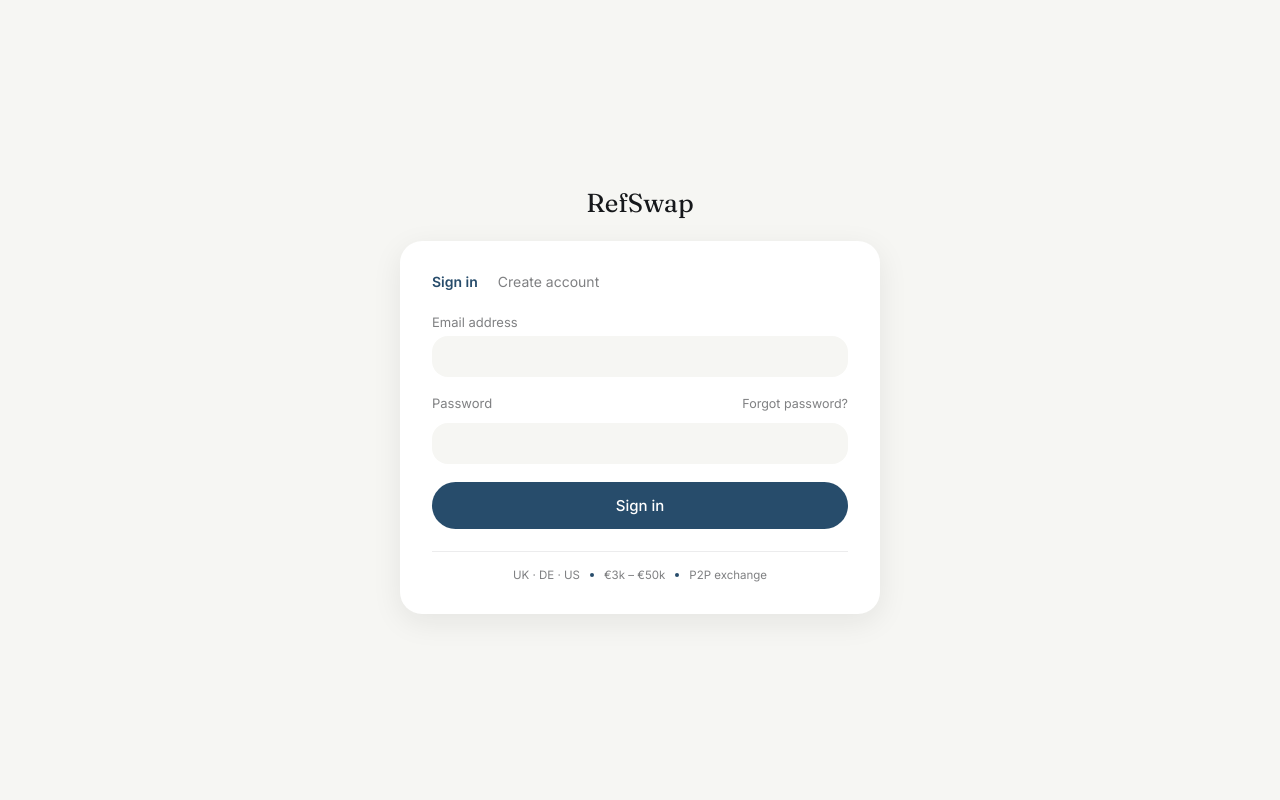
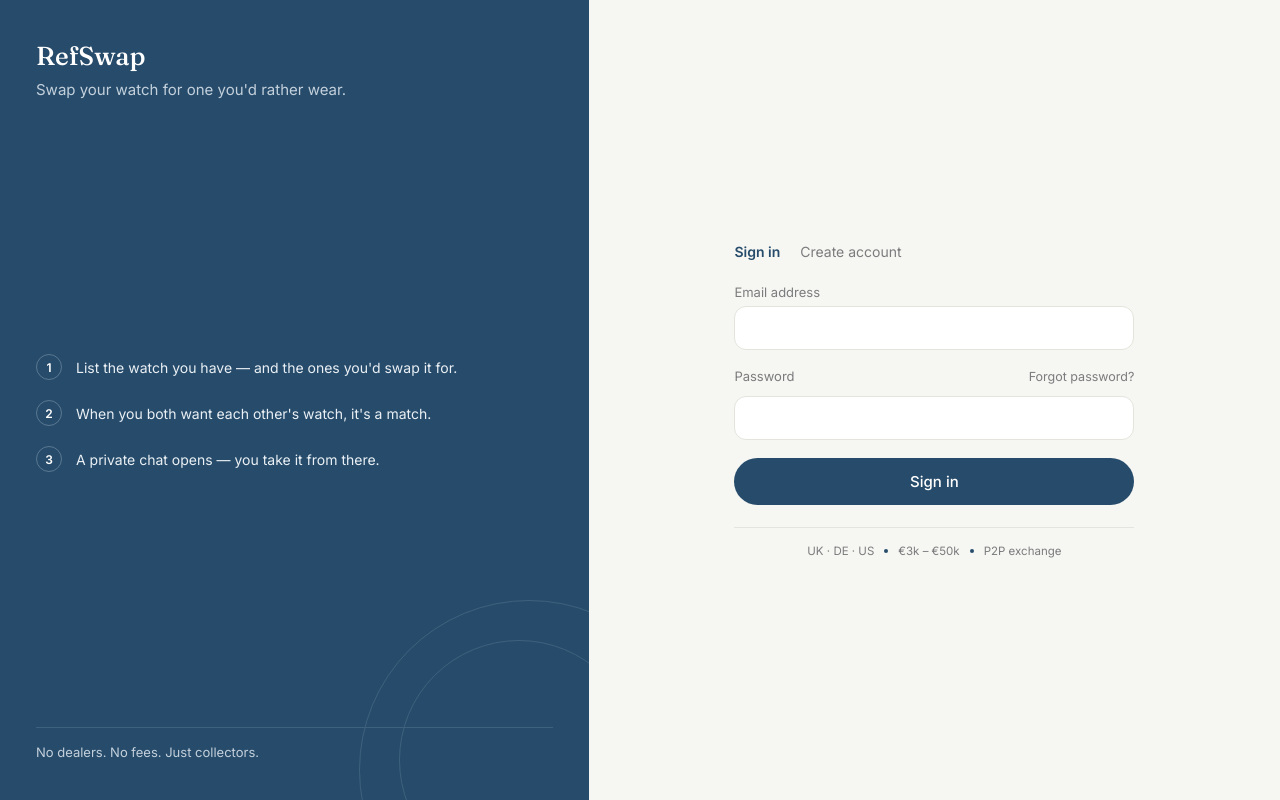
Before and after one commit to mlynarskimac-tech/refswap, a React (Vite) app: page /login in a window 1280 px wide. Built offline with nearby package versions, Linux system fonts and the light colour scheme; no server answers; a web font is replaced by a local one.

Commit message:
Login: split-screen layout z panelem brandowym

```diff
--- a/package.json
+++ b/package.json
@@ -24,6 +24,7 @@
     "eslint-plugin-react-hooks": "^7.1.1",
     "eslint-plugin-react-refresh": "^0.5.2",
     "globals": "^17.6.0",
+    "supabase": "^2.116.0",
     "vite": "^8.0.12"
   }
 }
--- a/src/index.css
+++ b/src/index.css
@@ -69,6 +69,19 @@ button, input, select, textarea { font-family: inherit; }
   .drawer-like-btn { width: 100% !important; }
 }
 
+/* Login split-screen */
+@media (max-width: 860px) {
+  .login-split { flex-direction: column !important; }
+  .login-brand {
+    width: 100% !important;
+    justify-content: flex-start !important;
+    padding: 32px 24px !important;
+    gap: 20px;
+  }
+  .login-brand-steps, .login-brand-footer { display: none !important; }
+  .login-form-col { width: 100% !important; }
+}
+
 .match-row:hover .match-cta {
   background: #274C6B;
   color: #fff;
--- a/src/pages/Login.jsx
+++ b/src/pages/Login.jsx
@@ -13,6 +13,20 @@ const serif   = "'Fraunces', serif"
 const green   = '#3F9D6E'
 const red     = '#C0392B'
 
+// ── Brand panel palette ──────────────────────────────────────────────────────
+const brandBg     = accent
+const circleBorder = '#3E617D'
+const stepBorder   = '#5A7893'
+const stepText     = '#EAF0F5'
+const tagline      = '#C3D0DC'
+const inputBorder  = '#E4E4DD'
+
+const steps = [
+  { n: 1, text: "List the watch you have — and the ones you'd swap it for." },
+  { n: 2, text: "When you both want each other's watch, it's a match." },
+  { n: 3, text: 'A private chat opens — you take it from there.' },
+]
+
 function focusOn(e)  { e.target.style.outline = `2px solid ${accent}`; e.target.style.outlineOffset = '0' }
 function focusOff(e) { e.target.style.outline = 'none' }
 
@@ -23,8 +37,9 @@ const labelStyle = {
 
 const inputStyle = {
   width: '100%', boxSizing: 'border-box',
-  background: bg, border: 'none', borderRadius: 16,
-  padding: '12px 16px', fontFamily: sans, fontSize: 14, color: ink,
+  height: 44,
+  background: card, border: `0.5px solid ${inputBorder}`, borderRadius: 12,
+  padding: '0 16px', fontFamily: sans, fontSize: 14, color: ink,
   outline: 'none',
 }
 
@@ -60,21 +75,74 @@ export default function Login() {
   }
 
   return (
+    <div className="login-split" style={{ minHeight: '100vh', width: '100%', display: 'flex' }}>
+      {/* ── Left — brand panel ─────────────────────────────────────────────── */}
+      <div className="login-brand" style={{
+        width: '46%', boxSizing: 'border-box',
+        background: brandBg, padding: '40px 36px',
+        position: 'relative', overflow: 'hidden',
+        display: 'flex', flexDirection: 'column', justifyContent: 'space-between',
+      }}>
+        {/* decorative circles */}
         <div style={{
-      minHeight: '100vh', background: bg,
-      display: 'flex', flexDirection: 'column', alignItems: 'center', justifyContent: 'center',
-      padding: 24,
-    }}>
-      <div style={{ fontFamily: serif, fontSize: 26, color: ink, marginBottom: 22 }}>
+          position: 'absolute', width: 340, height: 340, borderRadius: '50%',
+          border: `1px solid ${circleBorder}`, right: -110, bottom: -140,
+        }} />
+        <div style={{
+          position: 'absolute', width: 240, height: 240, borderRadius: '50%',
+          border: `1px solid ${circleBorder}`, right: -50, bottom: -80,
+        }} />
+
+        {/* top */}
+        <div style={{ position: 'relative', zIndex: 1 }}>
+          <div style={{ fontFamily: serif, fontSize: 26, fontWeight: 500, color: '#FFFFFF' }}>
             RefSwap
           </div>
+          <div style={{ fontFamily: sans, fontSize: 15, color: tagline, marginTop: 8 }}>
+            Swap your watch for one you'd rather wear.
+          </div>
+        </div>
 
+        {/* steps */}
+        <div className="login-brand-steps" style={{
+          position: 'relative', zIndex: 1,
+          display: 'flex', flexDirection: 'column', gap: 20,
+        }}>
+          {steps.map(({ n, text }) => (
+            <div key={n} style={{ display: 'flex', alignItems: 'flex-start', gap: 14 }}>
               <div style={{
-        width: '100%', maxWidth: 480,
-        background: card, borderRadius: 22, padding: 32,
-        boxShadow: '0 8px 30px rgba(22,24,27,0.08)',
-        boxSizing: 'border-box',
+                flexShrink: 0, width: 26, height: 26, borderRadius: '50%',
+                border: `1px solid ${stepBorder}`,
+                display: 'flex', alignItems: 'center', justifyContent: 'center',
+                fontFamily: sans, fontSize: 12, fontWeight: 600, color: '#FFFFFF',
               }}>
+                {n}
+              </div>
+              <div style={{ fontFamily: sans, fontSize: 14, lineHeight: 1.5, color: stepText, paddingTop: 3 }}>
+                {text}
+              </div>
+            </div>
+          ))}
+        </div>
+
+        {/* bottom */}
+        <div className="login-brand-footer" style={{
+          position: 'relative', zIndex: 1,
+          borderTop: `1px solid ${circleBorder}`, paddingTop: 16,
+        }}>
+          <div style={{ fontFamily: sans, fontSize: 13, color: tagline }}>
+            No dealers. No fees. Just collectors.
+          </div>
+        </div>
+      </div>
+
+      {/* ── Right — form ────────────────────────────────────────────────────── */}
+      <div className="login-form-col" style={{
+        flex: 1, background: bg,
+        display: 'flex', alignItems: 'center', justifyContent: 'center',
+        padding: 24, boxSizing: 'border-box',
+      }}>
+        <div style={{ width: '100%', maxWidth: 400 }}>
           {/* toggle */}
           <div style={{ display: 'flex', gap: 20, marginBottom: 24 }}>
             {[
@@ -177,5 +245,6 @@ export default function Login() {
           </div>
         </div>
       </div>
+    </div>
   )
 }
```
Also changed, not shown: .claude/settings.local.json, 1 other file (tests, documents, lock files or other folders). Lines whose indentation alone changed are shown as unchanged.
